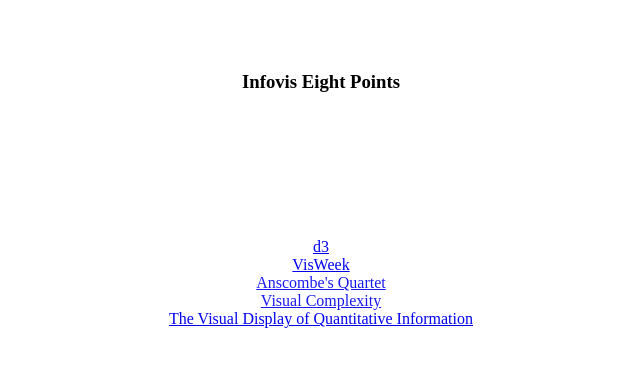
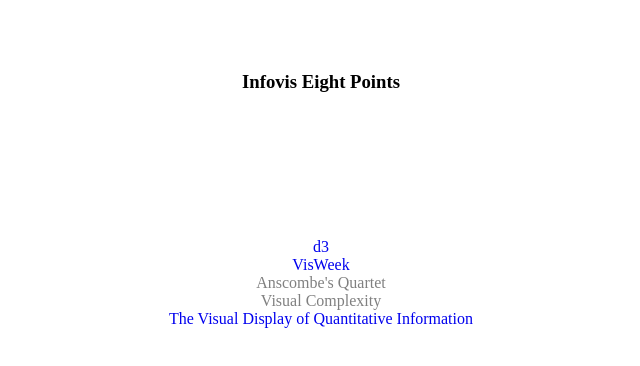
Before and after one commit to Data-Visualization-Berlin/cardinals, a website: page index.html in a window 1280 px wide. Shown: the whole page, without its empty margins (319-959 px from the left). Drawn offline with Linux system fonts and the light colour scheme.

Commit message:
different style for removal candidates and links

```diff
--- a/index.html
+++ b/index.html
@@ -11,9 +11,12 @@
             h3 {
                 padding: 5%;
             }
+            a {
+                text-decoration: none;
+            }
             /* candidate for removal */
-            .candidate {
-                opacity: 0.9;
+            .candidate a {
+                color: gray;
             }
             ul {
                 padding: 5%;
```
